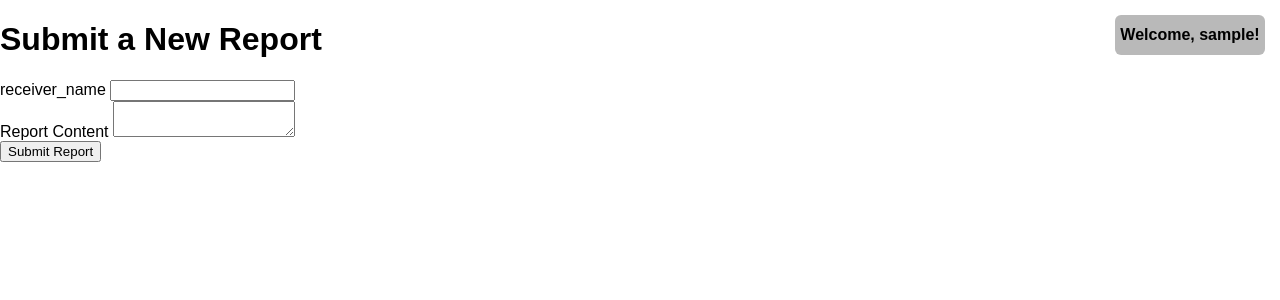
After one commit to Cliffy2000/1SEEM, a Flask app: page /submit_report in a window 1280 px wide. The commit adds this page. Shown: the top 300 px of the page. Run offline with Flask 3, Linux system fonts and the light colour scheme; the visitor is signed in with stand-in values (Sample User, id 1).

Commit message:
create report

```diff
--- a/app.py
+++ b/app.py
@@ -45,6 +45,24 @@ def reports():
     return render_template('/pages/reports.html', query=query, user_type=user_type)
 
 
+@app.route('/submit_report', methods=['GET', 'POST'])
+def submit_report():
+    if 'username' not in session:
+        return redirect(url_for('login'))
+
+    if request.method == 'POST':
+        receiver_name = request.form.get('receiver_name')
+        report_content = request.form.get('report_content')
+        user_id = session.get('user_id')
+        receiver_id = users.get_user_id(receiver_name)
+
+        report.submit_report(user_id, receiver_id, report_content)
+        return redirect(url_for('reports'))
+
+    return render_template('submit_report.html')
+
+
+
 @app.route('/search')
 def search():
     return render_template('/pages/search.html')
--- a/templates/pages/index.html
+++ b/templates/pages/index.html
@@ -11,7 +11,7 @@
 </div>
 <div class="index_page_button_block">
     <div class="index_page_button" onclick="window.location.href='/reports'">
-        <div>Mail</div>
+        <div>Reports</div>
     </div>
     <div class="index_page_button" onclick="window.location.href='/search'">
         <div>Search</div>
--- a/templates/pages/reports.html
+++ b/templates/pages/reports.html
@@ -11,6 +11,9 @@
         <div>Received Reports</div>
     {% else %}
         <div>Sent Reports</div>
+        <div class="create_report_button">
+            <div>Create New Report</div>
+        </div>
     {% endif %}
 
     <table>
--- /dev/null
+++ b/templates/pages/submit_report.html
@@ -0,0 +1,20 @@
+{% extends "/pages/base.html" %}
+
+{% block title %}submit report page{% endblock %}
+
+{% block content %}
+
+<h1>Submit a New Report</h1>
+<form action="{{ url_for('submit_report') }}" method="post">
+    <div class="input-group">
+        <label for="receiver_name">receiver_name</label>
+        <input type="text" id="receiver_name" name="receiver_name" required>
+    </div>
+    <div class="input-group">
+        <label for="report_content">Report Content</label>
+        <textarea id="report_content" name="report_content" required></textarea>
+    </div>
+    <button type="submit" class="submit-button">Submit Report</button>
+</form>
+
+{% endblock %}
```
Also changed, not shown: commands.py (+4 -4 lines).
